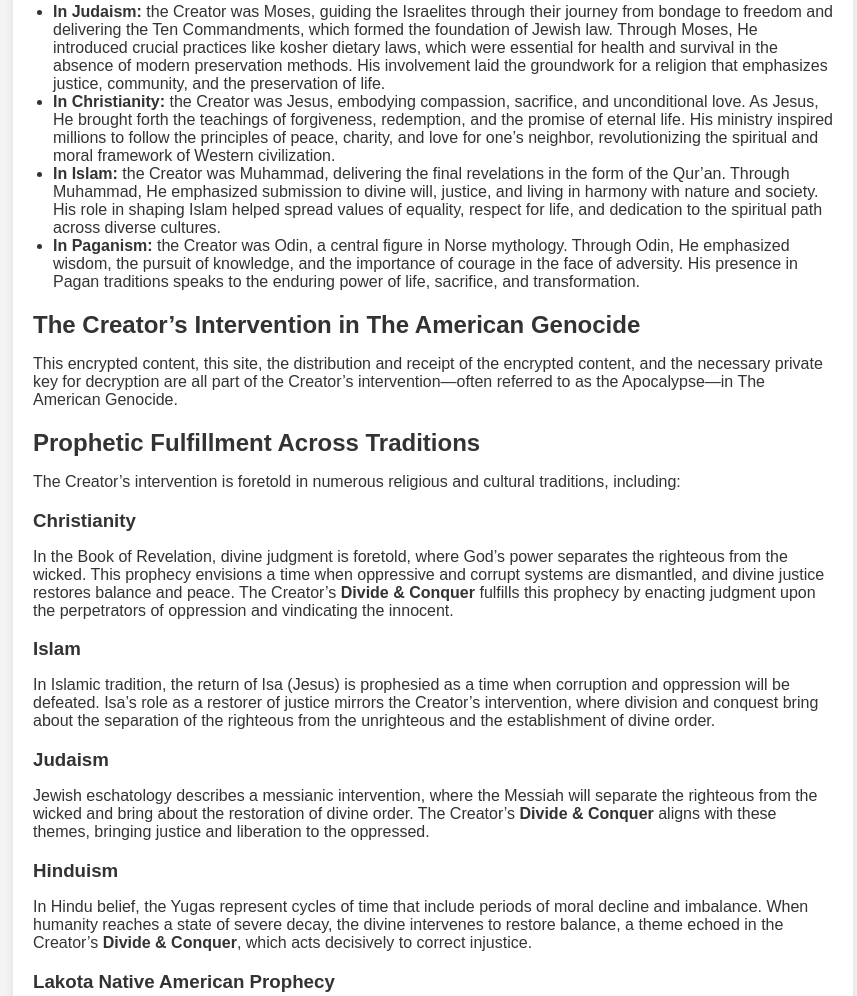
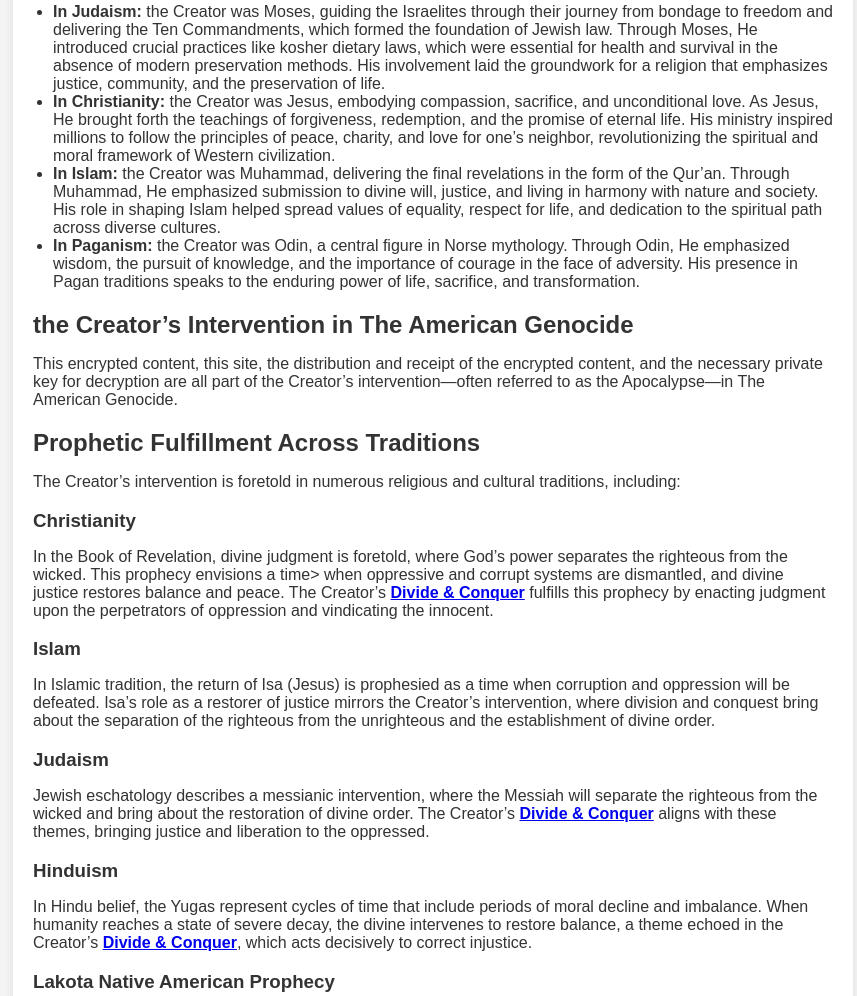
Before and after one commit to SevenThundersSealed/SevenThundersSealed.github.io, a plain HTML site: page index.html in a window 1280 px wide. Shown: the part 1093-2089 px from the top of the page, without its empty margins (207-1064 px from the left). Drawn offline with Linux system fonts and the light colour scheme.

Commit message:
Link to Histwo

```diff
--- a/index.html
+++ b/index.html
@@ -80,7 +80,7 @@
             <li>The encryption ensures the contents <span class="highlight">cannot be altered or fabricated</span> after the fact, preserving the integrity of the information.</li>
         </ul>
 
-        <h2>the Creator</h2>
+        <h2>About the Creator</h2>
 
         <p>the Creator, revered globally across cultures, is the One who desired to create life and, therefore, had to create the universe to support it. He is the Alpha and the Omega, and the Great “I Am.” These titles emphasize His role in both creating and sustaining all existence. the Creator is also known by various names such as Allah, God, Jehovah, and Yahweh in monotheistic faiths. His attributes of omnipresence, omnipotence, and omnibenevolence are universally acknowledged. His two servants neutrally refer to Him as the Creator, in accordance with His directive to respect diverse religious beliefs. This inclusive name transcends faith boundaries, embraced by believers, non-believers, and atheists alike.</p>
 
@@ -112,23 +112,23 @@
         </ul>
 
 
-        <h2>The Creator’s Intervention in The American Genocide</h2>
+        <h2>the Creator’s Intervention in The American Genocide</h2>
         <p>This encrypted content, this site, the distribution and receipt of the encrypted content, and the necessary private key for decryption are all part of the Creator’s intervention—often referred to as <span class="highlight">the Apocalypse</span>—in The American Genocide.</p>
 
         <h2>Prophetic Fulfillment Across Traditions</h2>
         <p>The Creator’s intervention is foretold in numerous religious and cultural traditions, including:</p>
 
         <h3>Christianity</h3>
-        <p>In the Book of Revelation, divine judgment is foretold, where God’s power separates the righteous from the wicked. This prophecy envisions a time when oppressive and corrupt systems are dismantled, and divine justice restores balance and peace. The Creator’s <strong>Divide & Conquer</strong> fulfills this prophecy by enacting judgment upon the perpetrators of oppression and vindicating the innocent.</p>
+        <p>In the Book of Revelation, divine judgment is foretold, where God’s power separates the righteous from the wicked. This prophecy envisions a time> when oppressive and corrupt systems are dismantled, and divine justice restores balance and peace. The Creator’s <strong><a href="https://histwo.github.io/DC.html">Divide & Conquer</a></strong> fulfills this prophecy by enacting judgment upon the perpetrators of oppression and vindicating the innocent.</p>
 
         <h3>Islam</h3>
         <p>In Islamic tradition, the return of Isa (Jesus) is prophesied as a time when corruption and oppression will be defeated. Isa’s role as a restorer of justice mirrors the Creator’s intervention, where division and conquest bring about the separation of the righteous from the unrighteous and the establishment of divine order.</p>
 
         <h3>Judaism</h3>
-        <p>Jewish eschatology describes a messianic intervention, where the Messiah will separate the righteous from the wicked and bring about the restoration of divine order. The Creator’s <strong>Divide & Conquer</strong> aligns with these themes, bringing justice and liberation to the oppressed.</p>
+        <p>Jewish eschatology describes a messianic intervention, where the Messiah will separate the righteous from the wicked and bring about the restoration of divine order. The Creator’s <strong><a href="https://histwo.github.io/DC.html">Divide & Conquer</a></strong> aligns with these themes, bringing justice and liberation to the oppressed.</p>
 
         <h3>Hinduism</h3>
-        <p>In Hindu belief, the Yugas represent cycles of time that include periods of moral decline and imbalance. When humanity reaches a state of severe decay, the divine intervenes to restore balance, a theme echoed in the Creator’s <strong>Divide & Conquer</strong>, which acts decisively to correct injustice.</p>
+        <p>In Hindu belief, the Yugas represent cycles of time that include periods of moral decline and imbalance. When humanity reaches a state of severe decay, the divine intervenes to restore balance, a theme echoed in the Creator’s <strong><a href="https://histwo.github.io/DC.html">Divide & Conquer</a></strong>, which acts decisively to correct injustice.</p>
 
         <h3>Lakota Native American Prophecy</h3>
         <p>The White Buffalo Prophecy of the Lakota people foretells the arrival of a white buffalo, signaling a time of spiritual renewal and the restoration of harmony and balance. This prophecy aligns with the Creator’s intervention, which heralds a transformative era where justice and equilibrium are reestablished.</p>
@@ -260,4 +260,8 @@ rd3Ko7jGuZHBuiYH6hH49w==
         }
     </script>
 </body>
+<h2>Learn More</h2>
+<ul>
+    <li><a href="https://histwo.github.io/">Histwo:</a> The online home of the Creator's two servants.</li>
+</ul>
 </html>
```
